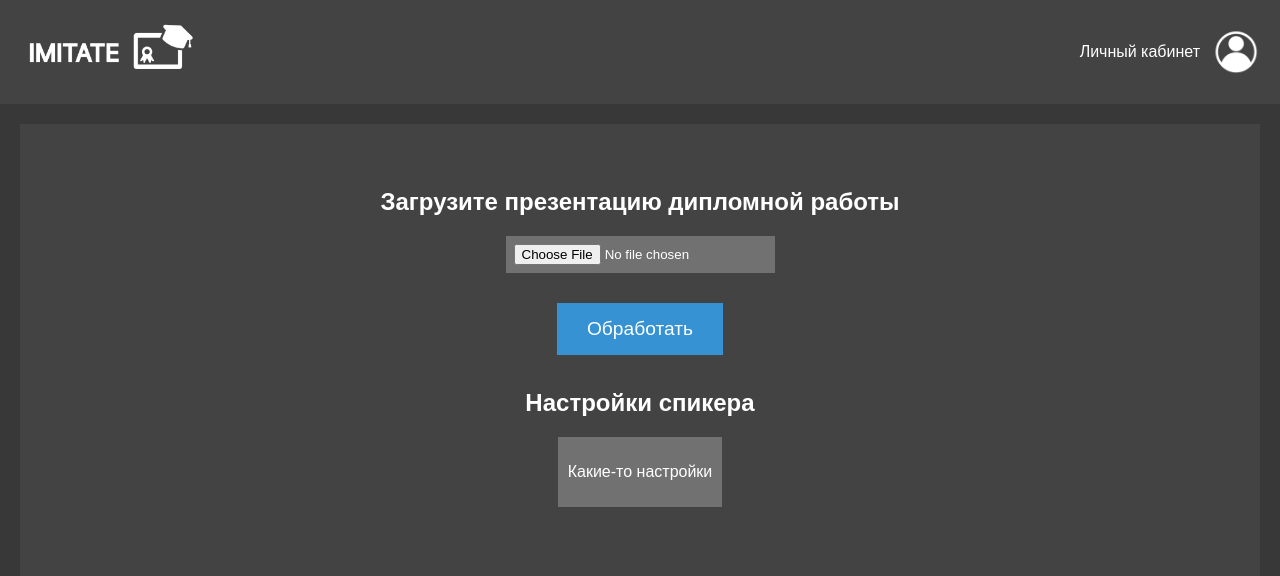
After one commit to moevm/mse1h2025-imitate, a Django app: page /protection in a window 1280 px wide. The commit adds this page. Shown: the top 576 px of the page. Run offline with Django 3.2, Linux system fonts and the light colour scheme; parts of the project's set-up code (start-up, migrations or seed data) failed here and were passed over.

Commit message:
added protection page, fixed favicon

```diff
--- /dev/null
+++ b/graduate_imitator/apps/graduation/interfaces/static/css/protection.css
@@ -0,0 +1,269 @@
+*,
+*::before,
+*::after {
+    box-sizing: border-box;
+}
+
+html,
+body {
+    margin: 0;
+    padding: 0;
+    height: 100%;
+    overflow: auto;
+    background-color: #383838;
+    /* скрываем прокрутку, если контент точно должен помещаться */
+    font-family: Arial, sans-serif;
+}
+
+.home-container {
+    height: 100%;
+    /* гарантируем, что контейнер занимает ровно один экран */
+    background-color: #383838;
+    color: #fff;
+    display: flex;
+    flex-direction: column;
+}
+
+.nav-link {
+    color: #fff;
+    text-decoration: none;
+}
+
+.app-logo {
+    font-size: 1.2rem;
+    font-weight: bold;
+}
+
+/* Основной контент - кнопка и таблица на одном уровне */
+.main-content {
+    flex: 1;
+    display: flex;
+    justify-content: space-between;
+    align-items: flex-start;
+    padding: 20px;
+}
+
+.centered-content {
+    flex: 1;
+    display: flex;
+    justify-content: center;
+    align-items: center;
+}
+
+.protection-block {
+    width: 100%;
+    display: flex;
+    flex-direction: column;
+    align-items: center;
+    background-color: #434343;
+    padding: 40px;
+}
+
+.input-block {
+    width: 100%;
+    display: flex;
+    justify-content: center;
+    margin-bottom: 10px;
+}
+
+.speaker-block {
+    width: auto;
+    display: flex;
+    flex-direction: column;
+    align-items: center;
+    background-color: #717171;
+    padding: 10px;
+    margin-bottom: 20px;
+}
+
+.protection-block h3 {
+    font-size: 1.5rem;
+    margin-bottom: 20px;
+    text-align: center;
+}
+
+.file-input {
+    margin-bottom: 20px;
+    padding: 8px;
+    background-color: #717171;
+    color: white;
+    border: none;
+}
+
+.process-btn {
+    font-size: 1.2rem;
+    padding: 15px 30px;
+    background-color: #3692D2;
+    color: #fff;
+    border: none;
+    cursor: pointer;
+}
+
+.process-btn:hover {
+    background-color: #0052cc;
+}
+
+.start-protection-btn {
+    font-size: 1.2rem;
+    padding: 15px 30px;
+    background-color: #3692D2;
+    color: #fff;
+    border: none;
+    cursor: pointer;
+}
+
+.start-protection-btn:hover {
+    background-color: #0052cc;
+}
+
+/* Блок для ошибок */
+.error {
+    background-color: #ff4444;
+    color: #fff;
+    margin: 20px auto;
+    padding: 10px;
+    width: 300px;
+}
+
+/* Стили для верхнего меню */
+.top-menu {
+    display: flex;
+    justify-content: space-between;
+    padding: 20px;
+    background: #434343;
+    align-items: center;
+    /* Center items vertically */
+    text-align: center;
+    /* Center text within each item */
+}
+
+.top-menu a {
+    color: white;
+    text-decoration: none;
+}
+
+.burger {
+    display: none;
+}
+
+.nav-toggle {
+    display: none;
+    background: none;
+    border: none;
+    cursor: pointer;
+}
+
+.nav-toggle span {
+    display: block;
+    width: 25px;
+    height: 3px;
+    background-color: #fff;
+    margin: 5px 0;
+}
+
+.nav-list {
+    display: none;
+}
+
+.flex-container {
+    display: flex;
+    flex-direction: row;
+    align-items: center;
+    /* This will center items vertically */
+    gap: 10px;
+}
+
+.logo-image {
+    /* max-width: 150px; */
+    height: 60px;
+    margin: 0;
+}
+
+.square-images {
+    max-width: 50px;
+    height: 50px;
+}
+
+/* Media query for screens with a maximum width of 1200px */
+@media (max-width: 1200px) {
+    .top-menu {
+        display: flex;
+        justify-content: space-between;
+        padding: 20px;
+        background: #434343;
+        align-items: center;
+        /* Center items vertically */
+        text-align: center;
+        /* Center text within each item */
+    }
+
+    .top-menu .flex-container {
+        justify-content: center;
+        /* Center flex items */
+    }
+}
+
+/* Media query for screens with a maximum width of 376px */
+@media (max-width: 652px) {
+
+    #homepage-container,
+    #account-container {
+        display: none;
+        flex-direction: column;
+        align-items: center;
+        /* This will center items vertically */
+        justify-content: center;
+        gap: 10px;
+    }
+
+    .logo-image {
+        margin: 0;
+    }
+
+    .burger {
+        display: flex;
+        flex-direction: column;
+        align-items: flex-start;
+        justify-content: center;
+        gap: 10px;
+        width: 30%;
+    }
+
+    .nav-toggle {
+        display: block;
+        height: 60px;
+    }
+
+    .top-menu {
+        display: flex;
+        align-items: flex-start;
+        justify-content: space-between;
+        width: 100%;
+        padding: 20px;
+    }
+
+    .nav-list {
+        display: flex;
+        flex-direction: column;
+        align-items: flex-start;
+        height: 0;
+        overflow: hidden;
+        width: 100%;
+        min-height: 0;
+    }
+
+    .nav-list.open {
+        height: max-content;
+        /* устанавливаем высоту для раскрытого меню*/
+        padding-bottom: 20px;
+        padding-left: 0px;
+        text-align: left;
+        width: max-content;
+    }
+
+    .header-link {
+        padding: 10px;
+    }
+}
+
+/* Конец стилей для верхнего меню */
--- a/graduate_imitator/apps/graduation/interfaces/templates/base.html
+++ b/graduate_imitator/apps/graduation/interfaces/templates/base.html
@@ -8,6 +8,7 @@
         {% block title %}
         {% endblock %}
     </title>
+    <link rel="shortcut icon" href="{% static 'images/favicon.ico' %}"/>
     {% block styles %}
     {% endblock %}
 </head>
--- a/graduate_imitator/apps/graduation/interfaces/templates/home/home.html
+++ b/graduate_imitator/apps/graduation/interfaces/templates/home/home.html
@@ -12,7 +12,9 @@
     {% if user.is_authenticated %}
     <div class="main-content">
         <div class="left-section">
-            <button id="start-protection-btn" class="start-protection-btn">Начать защиту</button>
+            <form action="{% url 'web-protection' %}">
+                <input type="submit" id="start-protection-btn" class="start-protection-btn" value="На страницу защиты"></input>
+            </form>
         </div>
 
         <div class="right-section">
--- /dev/null
+++ b/graduate_imitator/apps/graduation/interfaces/templates/protection/protection.html
@@ -0,0 +1,41 @@
+{% extends 'base.html' %}
+{% load static %}
+
+{% block title %}Защита{% endblock %}
+
+{% block styles %}
+    <link rel="stylesheet" type='text/css' href="{% static 'css/protection.css' %}">
+{% endblock %}
+
+{% block content %}
+<div class="home-container">
+    <div class="main-content">
+        <div class="protection-block">
+            <h3>Загрузите презентацию дипломной работы</h3>
+            <div class="input-block">
+                <input type="file" id="presentation-upload" class="file-input" accept=".pptx">
+            </div>
+
+            <div class="input-block">
+                <button class="process-btn" id="process-btn">Обработать</button>
+            </div>
+
+            <h3>Настройки спикера</h3>
+            <div class="speaker-block">
+                <p>Какие-то настройки</p>
+            </div>
+
+            <div class="input-block">
+                <button class="start-protection-btn" id="start-protection-btn" style="display: none;">Сгенерировать вопросы</button>
+            </div>
+        </div>
+    </div>
+
+    <div id="error-message" class="error centered-content" style="display: none;">
+        <p></p>
+    </div>
+</div>
+
+<script src="{% static 'js/protection.js' %}"></script>
+
+{% endblock %}
--- a/graduate_imitator/apps/graduation/interfaces/web/views.py
+++ b/graduate_imitator/apps/graduation/interfaces/web/views.py
@@ -74,3 +74,14 @@ class HomeWebView(View):
             except JSONDecodeError:
                 context = {}
         return render(request, "home/home.html", context)
+
+
+class ProtectionWebView(View):
+    def get(self, request):
+        context = {}
+        if 'context_for_front' in request.GET:
+            try:
+                context = loads(request.GET['context_for_front'])
+            except JSONDecodeError:
+                context = {}
+        return render(request, "protection/protection.html", context)
--- a/graduate_imitator/config/urls.py
+++ b/graduate_imitator/config/urls.py
@@ -47,6 +47,7 @@ urlpatterns = [
     path('register', RegisterWebView.as_view(), name='web-register'),
     path('login', LoginWebView.as_view(), name='web-login'),
     path('profile', ProfileWebView.as_view(), name='web-profile'),
+    path('protection', ProtectionWebView.as_view(), name='web-protection'),
 
     #Swagger
     path('api/schema', SpectacularAPIView.as_view(), name='schema'),
```
Also changed, not shown: graduate_imitator/apps/graduation/interfaces/static/js/home.js (+0 -27 lines), graduate_imitator/apps/graduation/interfaces/static/js/protection.js (added, +96 -0 lines).
